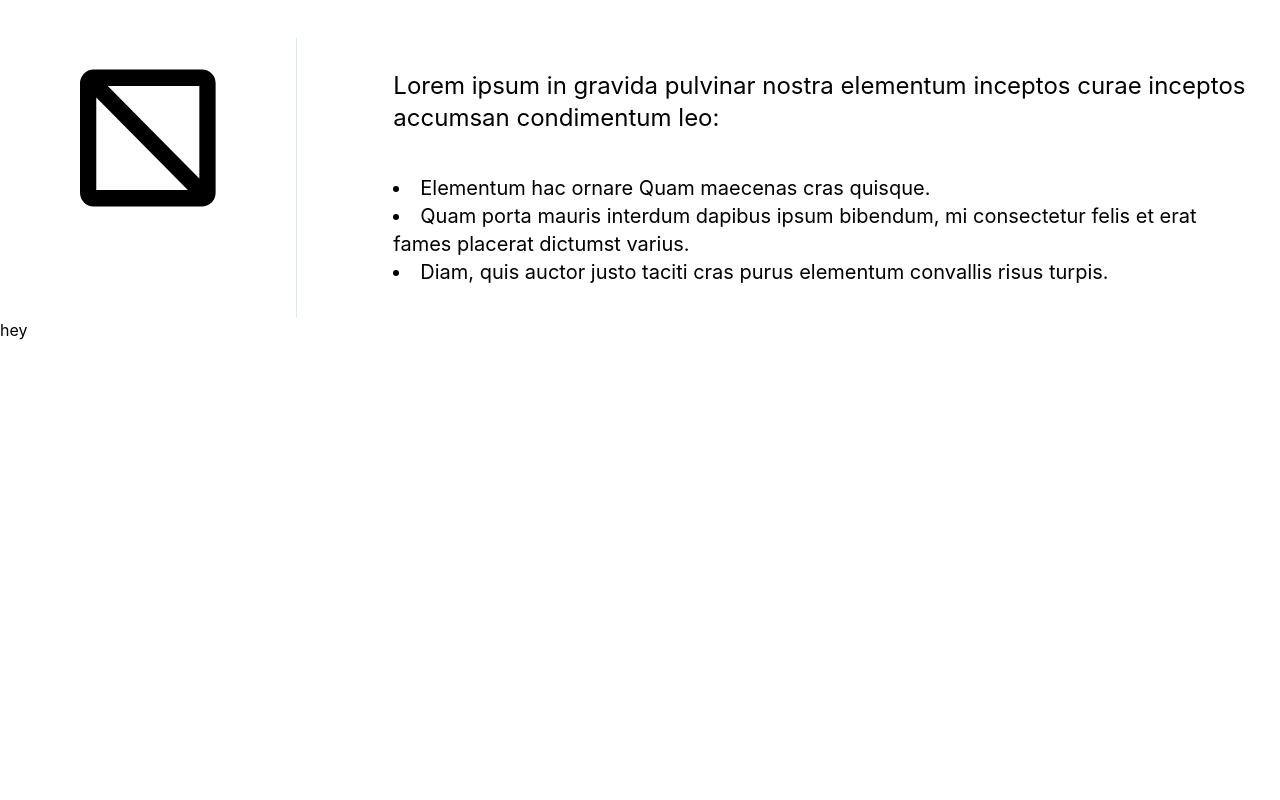
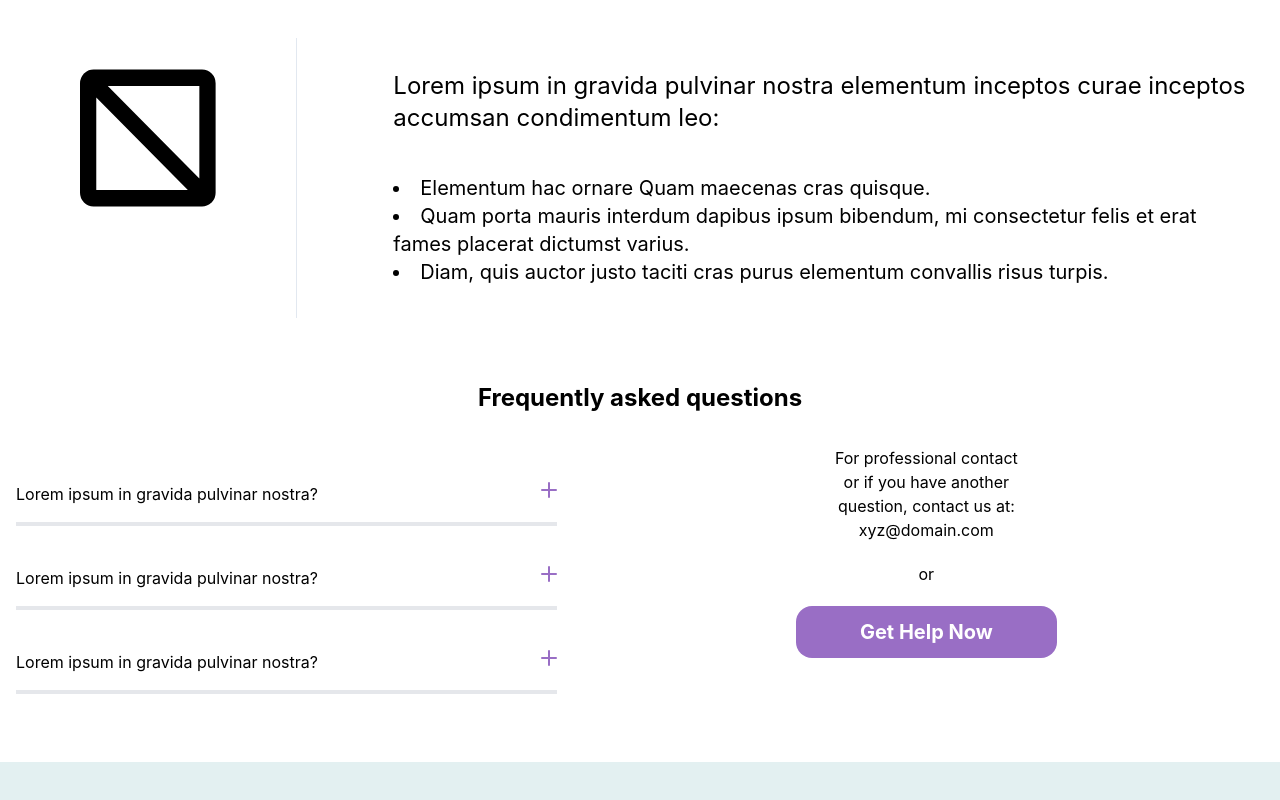
Before and after one commit to Meriemchm/chm_psychology_react_website, a React (Vite) app: page / in a window 1280 px wide. Shown: the part 1786-2586 px from the top of the page. Before the commit the page ends 2128 px from the top, so only its background shows below. Built offline with nearby package versions, Linux system fonts and the light colour scheme; a web font is replaced by a local one.

Commit message:
add-accordion

```diff
--- a/src/components/Data/Data.jsx
+++ b/src/components/Data/Data.jsx
@@ -136,3 +136,26 @@ export const presentationData = [
   },
 
 ];
+
+export const AccordionData = [
+  {
+    id: 1,
+    question: 'Lorem ipsum in gravida pulvinar nostra?',
+    answer:'Lorem ipsum in gravida pulvinar nostra?'
+
+  },
+
+  {
+    id: 2,
+    question: 'Lorem ipsum in gravida pulvinar nostra?',
+    answer:'Lorem ipsum in gravida pulvinar nostra?'
+  },
+
+  {
+    id: 3,
+    question: 'Lorem ipsum in gravida pulvinar nostra?',
+    answer:'Lorem ipsum in gravida pulvinar nostra?'
+
+  },
+
+];
--- /dev/null
+++ b/src/components/Footer/Footer.jsx
@@ -0,0 +1,12 @@
+// src/App.js
+import React from "react";
+
+const Footer = () => {
+    return (
+      <div className="h-full bg-secondvariant py-10">
+
+      </div>
+    );
+  };
+
+  export default Footer;
--- a/src/components/Home/Home.jsx
+++ b/src/components/Home/Home.jsx
@@ -5,6 +5,8 @@ import AboutUs from "./AboutUs/AboutUs";
 import HeaderHome from "./HeaderHome/HeaderHome";
 import Presentation from "./Presentation/Presentation";
 import Questions from "./Questions/Questions";
+import Footer from "../Footer/Footer";
+
 
 const Home = () => {
     return (
@@ -14,6 +16,7 @@ const Home = () => {
         <AboutUs/>
         <Presentation/>
         <Questions/>
+        <Footer/>
       </div>
     );
   };
--- /dev/null
+++ b/src/components/Home/Questions/Accordion/Accordion.jsx
@@ -0,0 +1,53 @@
+import React, { useState } from "react";
+
+const Accordion = ({ title, answer }) => {
+  const [accordionOpen, setAccordionOpen] = useState(false);
+
+  return (
+    <div className="py-5 w-full">
+      <button
+        onClick={() => setAccordionOpen(!accordionOpen)}
+        className="flex justify-between w-full border-b-4 pb-4"
+      >
+        <span>{title}</span>
+        {/* {accordionOpen ? <span>-</span> : <span>+</span>} */}
+        <svg
+          className="fill-primary shrink-0 ml-8"
+          width="16"
+          height="16"
+          xmlns="http://www.w3.org/2000/svg"
+        >
+          <rect
+            y="7"
+            width="16"
+            height="2"
+            rx="1"
+            className={`transform origin-center transition duration-200 ease-out ${
+              accordionOpen && "!rotate-180"
+            }`}
+          />
+          <rect
+            y="7"
+            width="16"
+            height="2"
+            rx="1"
+            className={`transform origin-center rotate-90 transition duration-200 ease-out ${
+              accordionOpen && "!rotate-180"
+            }`}
+          />
+        </svg>
+      </button>
+      <div
+        className={`grid overflow-hidden transition-all duration-300 ease-in-out text-slate-600 text-sm ${
+          accordionOpen
+            ? "grid-rows-[1fr] opacity-100 py-5"
+            : "grid-rows-[0fr] opacity-0"
+        }`}
+      >
+        <div className="overflow-hidden ">{answer}</div>
+      </div>
+    </div>
+  );
+};
+
+export default Accordion;
--- a/src/components/Home/Questions/Questions.jsx
+++ b/src/components/Home/Questions/Questions.jsx
@@ -1,11 +1,45 @@
 // src/App.js
 import React from "react";
-
+import Accordion from "./Accordion/Accordion";
+import {AccordionData} from "../../Data/Data";
 const Questions = () => {
     return (
-      <div>
-        <p>hey</p>
+      <div className="h-full flex flex-col items-center justify-start py-8 ">
+        <h2 className=" text-xl md:text-2xl font-bold py-8">
+        Frequently asked questions
+        </h2>
+      <div className="flex flex-col xl:flex-row ">
+
+
+      <div className="flex flex-col xl:w-3/4">
+      <div className="p-4  rounded-lg">
+
+ {     AccordionData.map(({id,question,answer})=>(
+        <Accordion
+        key={id}
+        title={question}
+        answer={answer}
+      />
+
+      ))}
+    </div>
+
       </div>
+
+      <div className="flex flex-col justify-start items-center">
+        <p className="md:px-96 px-8 xl:px-64 self-center text-center">For professional contact or if you have another question, contact us at:
+            xyz@domain.com</p>
+          <p className="py-5">or</p>
+          <button className="bg-primary border-1 border-primary xl:text-xl text-four px-10 xl:px-16 py-3 rounded-2xl font-bold duration-200 hover:scale-105">
+              <a href="/" target="_blank" rel="noopener noreferrer">
+                  Get Help Now
+              </a>
+          </button>
+
+        </div>
+
+  </div>
+  </div>
     );
   };
 
```
